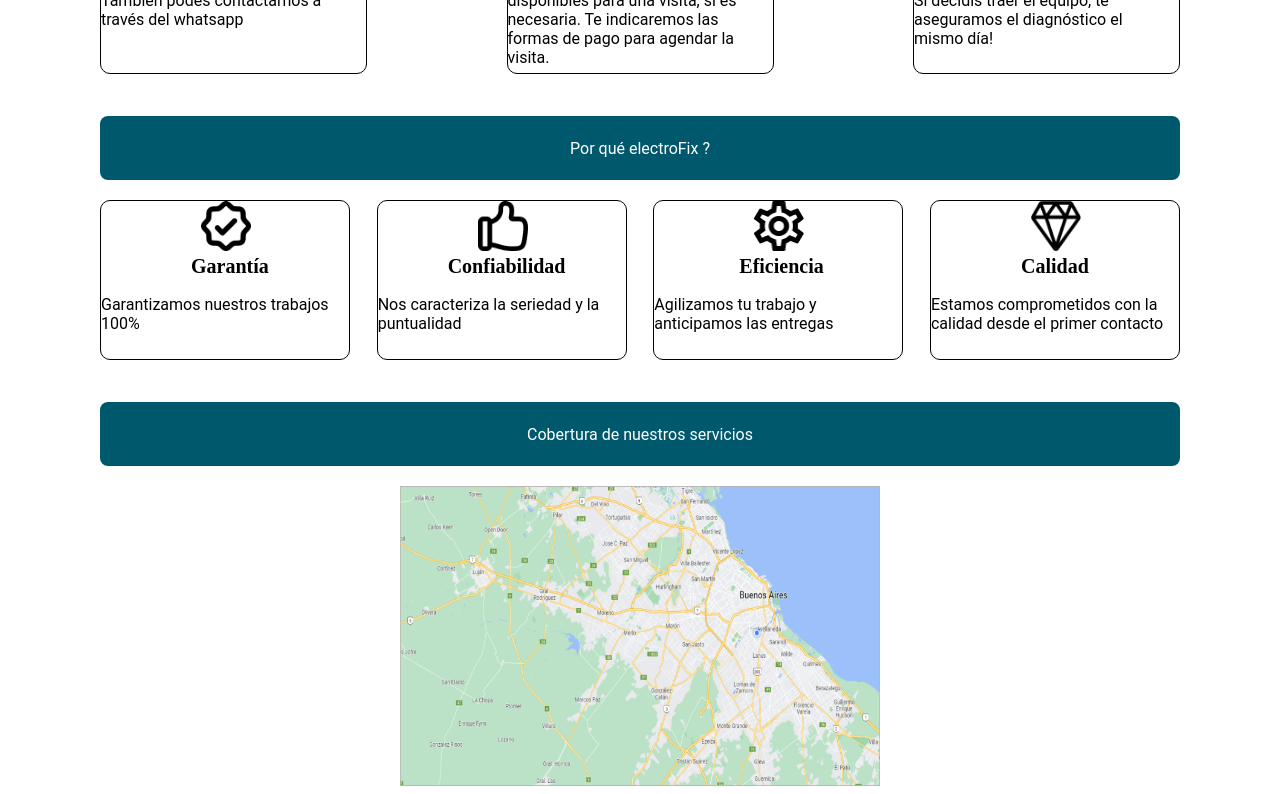
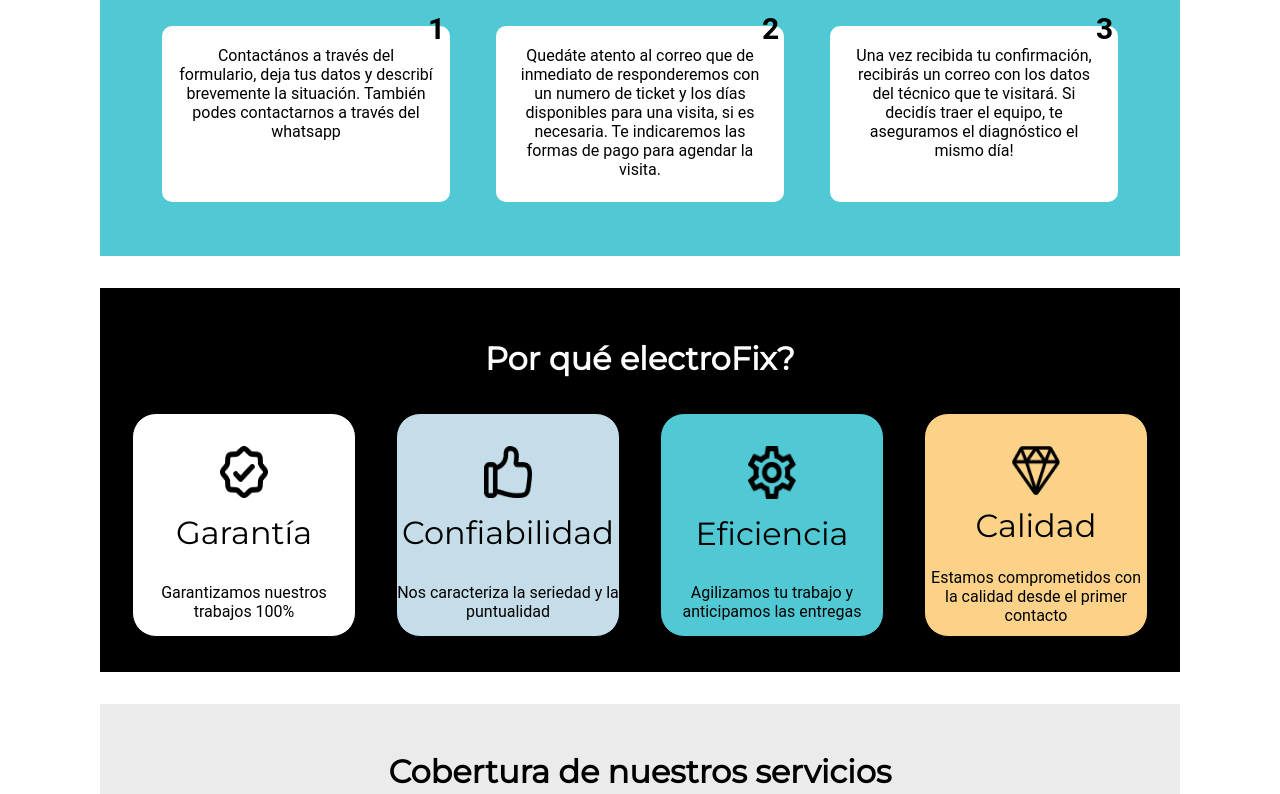
Before and after one commit to agusder95/electroFix, a React (Create React App) app: page / in a window 1280 px wide. Shown: the part 880-1674 px from the top of the page. Built offline with nearby package versions, Linux system fonts and the light colour scheme.

Commit message:
new design

```diff
--- a/src/Components/pure/footer.scss
+++ b/src/Components/pure/footer.scss
@@ -6,7 +6,7 @@
      display: flex;
      align-items: center;
      justify-content: space-between;
-     background-color:$primary-color;
+     background-color:$black;
      color:$white;
      height: 10rem;
      h2{
--- a/src/Components/sections/sectHome/sect1/styles.scss
+++ b/src/Components/sections/sectHome/sect1/styles.scss
@@ -1,13 +1,14 @@
 @import "../../../../scss/colors.scss";
 
 .section1 {
+  padding: 1rem;
   width: 100%;
   display: flex;
   flex-wrap: wrap;
   justify-content: space-between;
   align-items: center;
   margin-bottom: 2rem;
-  background-image: url("../../../../assets/images/home/bk-section1-3.png");
+  background-color: $grey;
   .block {
     width: calc(100vw / 2.1);
     max-width: calc(1080px / 2.4);
--- a/src/Components/sections/sectHome/sect2/index.jsx
+++ b/src/Components/sections/sectHome/sect2/index.jsx
@@ -4,41 +4,39 @@
 const Sect2 = () => {
   return (
     <section className="section2">
+     <h2>Pasos a seguir para reparar tu electrodoméstico</h2>
+
       <div className="block">
-        <Title text={"Pasos a seguir para reparar tu electrodoméstico"} />
-
-        <div className="bl1">
-          <div className="bl1tit">1</div>
+        <div className="card">
+          <div className="cardtit">
+            <p>1</p>
+          </div>
           <p>
-            Contactános a través del <br />
-            formulario, deja tus datos y <br />
-            describí brevemente la situación.
-            <br /> También podes contactarnos a <br /> través del whatsapp
+            Contactános a través del formulario, deja tus datos y describí
+            brevemente la situación. También podes contactarnos a través del
+            whatsapp
           </p>
         </div>
 
-        <div className="bl2">
-          <div className="bl2tit">2</div>
+        <div className="card">
+          <div className="cardtit">
+            <p>2</p>
+          </div>
           <p>
-            Quedáte atento al correo que de <br />
-            inmediato de responderemos con
-            <br /> un numero de ticket y los días <br /> disponibles para una
-            visita, si es
-            <br /> necesaria. Te indicaremos las <br />
-            formas de pago para agendar la <br />
-            visita.
+            Quedáte atento al correo que de inmediato de responderemos con un
+            numero de ticket y los días disponibles para una visita, si es
+            necesaria. Te indicaremos las formas de pago para agendar la visita.
           </p>
         </div>
 
-        <div className="bl3">
-          <div className="bl3tit">3</div>
+        <div className="card">
+          <div className="cardtit">
+            <p>3</p>
+          </div>
           <p>
-            Una vez recibida tu confirmación,
-            <br /> recibirás un correo con los datos <br />
-            del técnico que te visitará.
-            <br /> Si decidís traer el equipo, te <br />
-            aseguramos el diagnóstico el
-            <br /> mismo día!
+            Una vez recibida tu confirmación, recibirás un correo con los datos
+            del técnico que te visitará. Si decidís traer el equipo, te
+            aseguramos el diagnóstico el mismo día!
           </p>
         </div>
       </div>
--- a/src/Components/sections/sectHome/sect2/styles.scss
+++ b/src/Components/sections/sectHome/sect2/styles.scss
@@ -1,43 +1,38 @@
 @import "../../../../scss/colors.scss";
 
 .section2 {
-  .title {
-    width: 100%;
-  }
+  background-color: $secondary-color;
+  height: 24rem;
+  padding-top: 1rem;
+  display: flex;
+  flex-direction: column;
+  justify-content: space-evenly;
+  text-align: center;
+  margin-bottom: 2rem;
 
   .block {
-    //  width: 100%;
     display: flex;
     flex-wrap: wrap;
-    justify-content: space-between;
-    margin-bottom: 2rem;
+    justify-content: space-evenly;
+    padding: 0 1rem;
 
-    .bl2tit,
-    .bl1tit,
-    .bl3tit {
-      // height: 11.20rem;
-      font-weight: bold; /* Para hacer la letra negrita */
-      font-size: 30px;
-      //margin: 2rem;
-      margin-top: -15px;
-      margin-left: 250px;
-    }
+    .card {
+      background-color: $white;
+      height: 11rem;
+      width: 18rem;
+      border-radius: 10px;
+      margin: 10px 0;
+      padding: 0 1rem;
 
-    .bl2,
-    .bl1,
-    .bl3 {
-      border: 1px solid $black; //redondeado del borde, mas px mas negro el redondeado
-
-      max-width: calc(
-        700px / 1.4
-      ); //borde ovalado envolviendo el texto, mas px mas lejos del texto
-      height: 10rem; //altura de un globo a otro
-
-      border-radius: 10px; //borde ovalado
-
-      margin-bottom: 10px;
-
-      margin-top: 10px;
+      .cardtit {
+        font-weight: bold;
+        font-size: 30px;
+        margin-top: -15px;
+        margin-left: 250px;
+      }
+      p {
+        margin-top: auto;
+      }
     }
   }
 }
--- /dev/null
+++ b/src/Components/sections/sectHome/sect3/card/card.jsx
@@ -0,0 +1,21 @@
+import React from "react";
+import Image from "../../../../common/Image";
+import "./styles.scss";
+
+function Card({ imge, title, txt, className }) {
+  return (
+    <div className={`cardWrapper ${className}`}>
+      <div className="ImageCardContainer">
+        <Image src={imge} alt={imge} />
+      </div>
+      <div className="cardTxt">
+        <h2>{title}</h2>
+      </div>
+      <div className="cardTxt">
+        <p>{txt}</p>
+      </div>
+    </div>
+  );
+}
+
+export default Card;
--- /dev/null
+++ b/src/Components/sections/sectHome/sect3/card/styles.scss
@@ -0,0 +1,24 @@
+.cardWrapper{
+     display: flex;
+     flex-direction: column;
+     justify-content: flex-start;
+     align-items: center;
+     border: 1px solid black;
+     border-radius: 24px;
+     width: 14rem;
+     height: 14rem;
+     padding-top: 2rem;
+     .ImageCardContainer{
+          width: 3rem;
+     }
+     .cardTxt{
+          flex-grow: 1;
+          display: flex;
+          justify-content: end;
+          align-items: center;
+          h2{
+               font-weight: normal;
+          }
+     }
+
+}
--- a/src/Components/sections/sectHome/sect3/index.jsx
+++ b/src/Components/sections/sectHome/sect3/index.jsx
@@ -1,10 +1,9 @@
 import "./styles.scss";
-
-import Title from "../../../common/titleBar";
 import img1 from "../../../../assets/images/home/Vector-1.png";
 import img2 from "../../../../assets/images/home/Vector-2.png";
 import img3 from "../../../../assets/images/home/Vector-3.png";
 import img4 from "../../../../assets/images/home/Vector-4.png";
+import Card from "./card/card";
 
 const Sect3 = () => {
   /*
@@ -18,38 +17,13 @@
 
   return (
     <section className="section3">
-      <div className="block">
-        <Title text={"Por qué electroFix ?"} />
+      <h2 id="title">Por qué electroFix?</h2>
 
-        <div className="bl1">
-          <img src={img1} alt="" />
-
-          <div className="bl1tit">Garantía</div>
-
-          <p>Garantizamos nuestros trabajos 100%</p>
-        </div>
-
-        <div className="bl2">
-          <img src={img2} alt="" />
-
-          <div className="bl2tit">Confiabilidad</div>
-
-          <p>Nos caracteriza la seriedad y la puntualidad</p>
-        </div>
-
-        <div className="bl3">
-          <img src={img3} alt="" />
-
-          <div className="bl3tit">Eficiencia</div>
-          <p>Agilizamos tu trabajo y anticipamos las entregas</p>
-        </div>
-
-        <div className="bl4">
-          <img src={img4} alt="" />
-
-          <div className="bl4tit">Calidad</div>
-          <p>Estamos comprometidos con la calidad desde el primer contacto</p>
-        </div>
+      <div className="cardSection">
+        <Card className="cardSect3" imge={img1} title="Garantía" txt="Garantizamos nuestros trabajos 100%" />
+        <Card className="cardSect3" imge={img2} title="Confiabilidad" txt="Nos caracteriza la seriedad y la puntualidad" />
+        <Card className="cardSect3" imge={img3} title="Eficiencia" txt="Agilizamos tu trabajo y anticipamos las entregas" />
+        <Card className="cardSect3" imge={img4} title="Calidad" txt="Estamos comprometidos con la calidad desde el primer contacto" />
       </div>
     </section>
   );
--- a/src/Components/sections/sectHome/sect3/styles.scss
+++ b/src/Components/sections/sectHome/sect3/styles.scss
@@ -1,74 +1,39 @@
 @import "../../../../scss/colors.scss";
 
 .section3 {
-  .title {
-    width: 100%;
-    margin-bottom: 20px;
+  background-color: $black;
+  height: 24rem;
+  padding-top: 1rem;
+  display: flex;
+  flex-direction: column;
+  justify-content: space-evenly;
+  text-align: center;
+  margin-bottom: 2rem;
+  #title{
+    color: $white;
   }
 
-  .block {
+  .cardSection {
     width: 100%;
     display: flex;
     flex-wrap: wrap;
     justify-content: space-between;
+    padding: 0 2rem;
 
-    margin-bottom: 2rem;
-
-    .bl1tit {
-      height: 40px;
-
-      font-weight: bold; /* Para hacer la letra negrita */
-      font-size: 20px;
-      margin-left: 90px;
-    }
-
-    .bl2tit {
-      height: 40px;
-
-      font-weight: bold; /* Para hacer la letra negrita */
-      font-size: 20px;
-      margin-left: 70px;
-    }
-
-    .bl3tit {
-      height: 40px;
-
-      font-weight: bold; /* Para hacer la letra negrita */
-      font-size: 20px;
-      margin-left: 85px;
-    }
-
-    .bl4tit {
-      height: 40px;
-
-      font-weight: bold; /* Para hacer la letra negrita */
-      font-size: 20px;
-      margin-left: 90px;
-    }
-
-    img {
-      width: 50px; // Establece un ancho de 50 píxeles para la imagen
-      height: 50px; // Establece una altura de 50 píxeles para la imagen
-
-      margin-left: 100px;
-    }
-
-    .bl1,
-    .bl2,
-    .bl3,
-    .bl4 {
-      border: 1px solid $black; //redondeado del borde, mas px mas negro el redondeado
-
-      max-width: calc(
-        600px / 2.4
-      ); //borde ovalado envolviendo el texto, mas px mas lejos del texto
-      height: 10rem; //altura de un globo a otro
-
-      border-radius: 10px; //borde ovalado
-
-      align-items: center;
-
-      margin-bottom: 10px;
+    .cardSect3 {
+      color: $black;
+      &:nth-child(1) {
+        background-color: $white;
+      }
+      &:nth-child(2) {
+        background-color: $acent-color2;
+      }
+      &:nth-child(3) {
+        background-color: $secondary-color;
+      }
+      &:nth-child(4) {
+        background-color: $acent-color;
+      }
     }
   }
 }
--- a/src/Components/sections/sectHome/sect4/index.jsx
+++ b/src/Components/sections/sectHome/sect4/index.jsx
@@ -1,14 +1,13 @@
 import "./styles.scss";
 import Title from "../../../common/titleBar";
 import img from "../../../../assets/images/home/map-icon.png";
-
+import Image from "../../../common/Image";
 const Sec4 = () => {
   return (
     <section className="section4">
-      <div className="block">
-        <Title text={"Cobertura de nuestros servicios"} />
-
-        <img src={img} alt="" />
+      <h2>Cobertura de nuestros servicios</h2>
+      <div className="imageSect4Container">
+        <Image src={img} alt="" />
       </div>
     </section>
   );
--- a/src/Components/sections/sectHome/sect4/styles.scss
+++ b/src/Components/sections/sectHome/sect4/styles.scss
@@ -1,15 +1,16 @@
 @import "../../../../scss/colors.scss";
 
 .section4 {
-  .title {
-    width: 100%;
-    margin-bottom: 20px;
-  }
+  background-color: $grey;
+  padding: 3rem 0;
+  display: flex;
+  flex-direction: column;
+  align-items: center;
+  margin-bottom: 2rem;
 
-  img {
-    width: 480px;
-    height: 300px;
-
-    margin-left: 300px;
+  .imageSect4Container {
+    padding-top: 2rem;
+    width: 60%;
+    height: auto
   }
 }
--- a/src/scss/colors.scss
+++ b/src/scss/colors.scss
@@ -4,6 +4,7 @@
 $acent-color2: #C5DDE8;
 $white: #ffffff;
 $black: #000000;
+$grey: #ebebeb;
 $success:#03610C;
 $error: #03610C;
 $transparent:#ededed78;
```
Also changed, not shown: src/assets/images/home/Logo.png, src/assets/images/home/Logo2.png (added).
